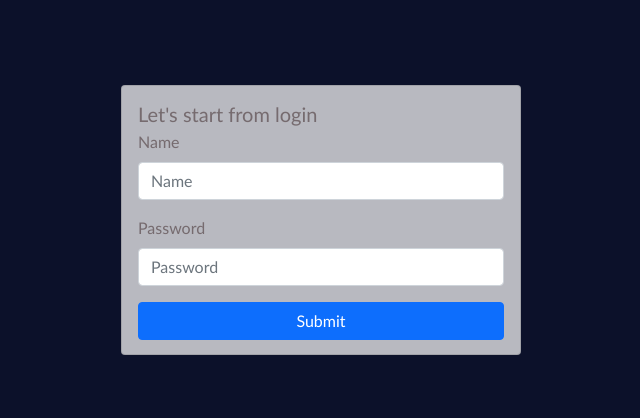
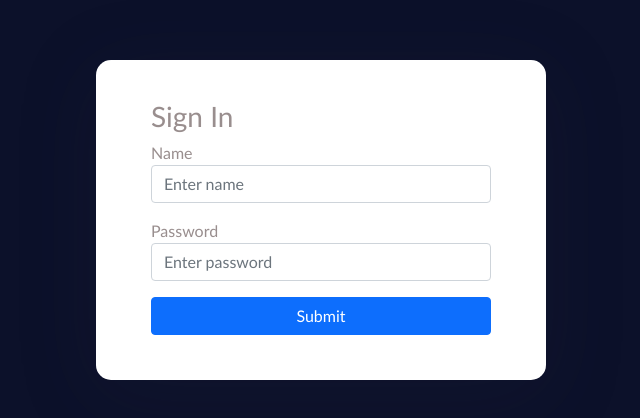
Before and after one commit to xvv6u577/logv2fs, a React (Create React App) app in the folder frontend/: page / in a window 1280 px wide. Shown: the part 180-598 px from the top of the page, without its empty margins (319-959 px from the left). Built offline with nearby package versions, Linux system fonts and the light colour scheme.

Commit message:
login page UI improved.

```diff
--- a/frontend/src/App.css
+++ b/frontend/src/App.css
@@ -4,13 +4,23 @@
 	min-height: 100vh;
 }
 
-.login-main {
+.auth-wrapper {
 	min-height: 100vh;
 	color: rgba(51, 29, 29, 0.5);
+	display: flex;
+	justify-content: center;
+	flex-direction: column;
+	text-align: left;
 }
 
-.login-main .card {
-	background-color: rgba(252, 252, 252, 0.719);
+form.auth-inner {
+	width: 450px;
+	margin: auto;
+	background: #ffffff;
+	box-shadow: 0px 14px 80px rgba(34, 35, 58, 0.2);
+	padding: 40px 55px 45px 55px;
+	border-radius: 15px;
+	transition: all 0.3s;
 }
 
 .content {
--- a/frontend/src/components/login.js
+++ b/frontend/src/components/login.js
@@ -1,6 +1,6 @@
 import React, { useState, useEffect } from "react";
 import { useSelector, useDispatch } from "react-redux";
-import { Container, Form, Button, Card, Alert } from "react-bootstrap";
+import { Container, Alert } from "react-bootstrap";
 import { useNavigate, Navigate } from "react-router-dom";
 import axios from "axios";
 import { alert } from "../store/message";
@@ -35,7 +35,9 @@ const Login = () => {
 				if (err.response) {
 					dispatch(alert({ show: true, content: err.response.data.error }));
 				} else {
-					dispatch(alert({ show: true, content: "name or password 输入错误!" }));
+					dispatch(
+						alert({ show: true, content: "name or password 输入错误!" })
+					);
 				}
 				console.log(err.toString());
 			});
@@ -54,42 +56,51 @@ const Login = () => {
 	}
 
 	return (
-		<Container className="login-main d-flex flex-column justify-content-center align-items-center">
-			<Card>
-				<Card.Body>
-					<Card.Title>Let's start from login</Card.Title>
-					<Card.Subtitle className="mb-2 text-muted"></Card.Subtitle>
-					<Form onSubmit={handleSubmit}>
-						<Form.Group className="mb-3" controlId="formBasicEmail">
-							<Form.Label>Name</Form.Label>
-							<Form.Control
+		<Container className="auth-wrapper">
+			<form className="auth-inner" onSubmit={handleSubmit}>
+				<h3>Sign In</h3>
+				<div className="mb-3">
+					<label>Name</label>
+					<input
 						type="input"
-								placeholder="Name"
+						className="form-control"
+						placeholder="Enter name"
 						onChange={(e) => setName(e.target.value)}
-								autoComplete=""
 					/>
-						</Form.Group>
-
-						<Form.Group className="mb-3" controlId="formBasicPassword">
-							<Form.Label>Password</Form.Label>
-							<Form.Control
+				</div>
+				<div className="mb-3">
+					<label>Password</label>
+					<input
 						type="password"
-								placeholder="Password"
+						className="form-control"
+						placeholder="Enter password"
 						onChange={(e) => setPassword(e.target.value)}
-								autoComplete=""
 					/>
-						</Form.Group>
-						<div className="d-grid gap-2">
-							<Button variant="primary" type="submit">
+				</div>
+				{/* <div className="mb-3">
+					<div className="custom-control custom-checkbox">
+						<input
+							type="checkbox"
+							className="custom-control-input"
+							id="customCheck1"
+						/>
+						<label className="custom-control-label" htmlFor="customCheck1">
+							Remember me
+						</label>
+					</div>
+				</div> */}
+				<div className="d-grid">
+					<button type="submit" className="btn btn-primary">
 						Submit
-							</Button>
+					</button>
 				</div>
-					</Form>
-				</Card.Body>
 				<Alert show={message.show} variant={message.type}>
 					{message.content}
 				</Alert>
-			</Card>
+				{/* <p className="forgot-password text-right">
+					Forgot <a href="#">password?</a>
+				</p> */}
+			</form>
 		</Container>
 	);
 };
--- a/frontend/src/components/mypanel.js
+++ b/frontend/src/components/mypanel.js
@@ -20,7 +20,7 @@ function Mypanel() {
 				dispatch(alert({ show: false }));
 			}, 5000);
 		}
-	}, [message]);
+	}, [message, dispatch]);
 
 	useEffect(() => {
 		axios
@@ -33,7 +33,7 @@ function Mypanel() {
 			.catch((err) => {
 				dispatch(alert({ show: true, content: err.toString() }));
 			});
-	}, [rerenderSignal, loginState]);
+	}, [rerenderSignal, loginState, dispatch]);
 
 	return (
 		<Container className="py-3">
```
Lines whose indentation alone changed are shown as unchanged.
